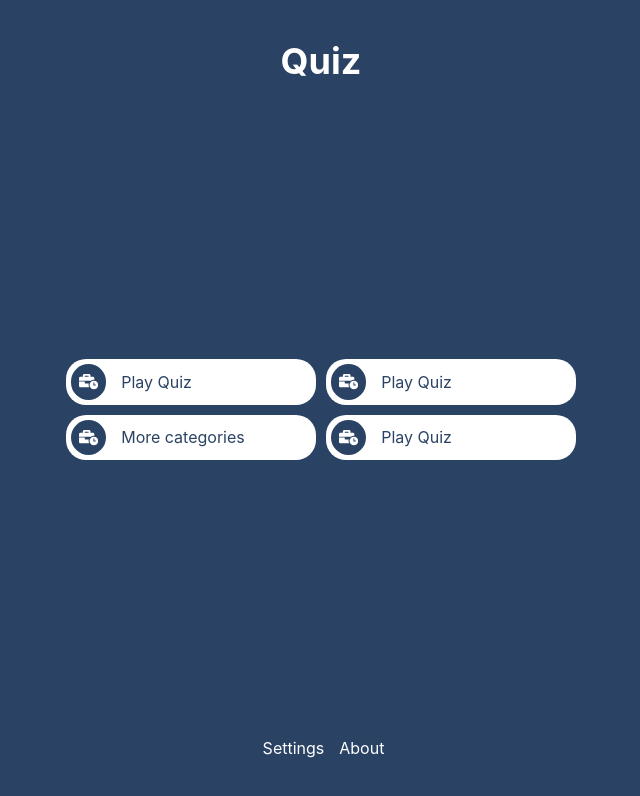
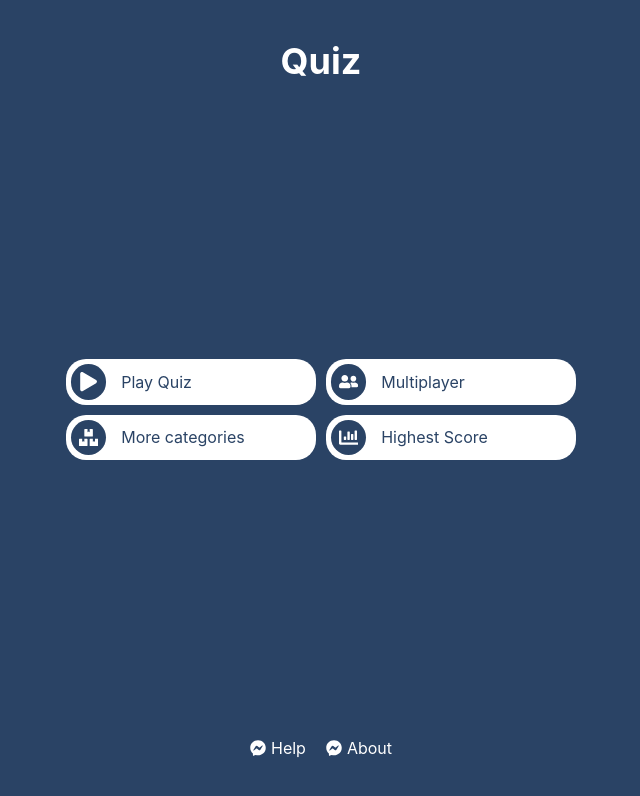
Before and after one commit to codeboyfriend/Quiz, a React (Create React App) app: page / in a window 1280 px wide. Shown: the top 796 px of the page, without its empty margins (319-959 px from the left). Built offline with nearby package versions, Linux system fonts and the light colour scheme; no server answers.

Commit message:
Add Changes

```diff
--- a/src/App.js
+++ b/src/App.js
@@ -5,6 +5,8 @@ import { ChakraProvider } from '@chakra-ui/react';
 import axios from "axios";
 import Home from "./components/pages/Home";
 import Dashboard from "./components/pages/Dashboard";
+import Level from "./components/Level";
+import About from "./components/About";
 
 function App() {
   const [res, setRes] = useState([]);
@@ -26,6 +28,11 @@ function App() {
         <Routes>
           <Route path="/" element={<Home />} />
           <Route path="/dashboard" element={<Dashboard />} />
+          <Route path="/level" element={<Level
+           categories={categories}
+           setCategories={setCategories}
+          />} />
+          <Route path="/about" element={<About />} />
         </Routes>
       </ChakraProvider>
     </Router>
--- /dev/null
+++ b/src/components/About.jsx
@@ -0,0 +1,57 @@
+import {
+    Box,
+    Heading,
+    Text
+} from "@chakra-ui/react";
+import { FaHome } from "react-icons/fa";
+import { Link } from "react-router-dom";
+
+const About = () => {
+  return (
+    <Box sx={{
+        h: '100vh',
+        bg: 'blue.800',
+        color: '#fff',
+        display: 'flex',
+        flexDir: 'column',
+        alignItems: 'center',
+        p: '40px 0'
+    }}>
+        <Box sx={{
+          maxW: '700px',
+          m: '0 auto',
+          textAlign: 'center',
+          border: '1px solid #fff',
+          m: '0 15px',
+          borderRadius: "10px",
+          overflow: 'hidden'
+        }}
+        >
+          <Heading sx={{
+            bgColor: '#fff',
+            color: 'blue.800',
+            p: '10px'
+          }}>Quiz</Heading>
+          <Text sx={{
+            fontSize: '.9rem',
+            p: '20px 10px',
+            textAlign: 'left'
+          }}>
+            Text in production.......... not yet deploy........Text in production.......... not yet deploy........Text in production.......... not yet deploy........Text in production.......... not yet deploy........Text in production.......... not yet deploy........Text in production.......... not yet deploy........Text in production.......... not yet deploy........
+          </Text>
+        </Box>
+
+        <Box sx={{
+            mt: '20px'
+        }}>
+        <Link to='/'>
+            <Text sx={{
+                fontSize: '1.5rem'
+            }}><FaHome /></Text>
+        </Link>
+        </Box>
+    </Box>
+  )
+}
+
+export default About
--- a/src/components/Board.jsx
+++ b/src/components/Board.jsx
@@ -34,7 +34,8 @@ const Board = () => {
         <Box sx={{
             border: '1px solid #fff',
             padding: '10px 12px',
-            borderRadius: '100%'
+            borderRadius: '100%',
+            borderTopRightRadius: '1px solid #000'
         }}>17</Box>
 
         <Box sx={flexStyle}>
--- a/src/components/Level.jsx
+++ b/src/components/Level.jsx
@@ -1,12 +1,34 @@
-const Level = () => {
+import {
+    Box,
+    Text
+} from "@chakra-ui/react"
+const Level = ({
+    categories,
+    setCategories
+}) => {
   return (
-    <div>
-        <select>
+    <Box sx={{
+        bg: 'blue.800',
+        color: '#fff',
+        h: '100vh',
+        display: 'flex',
+        justifyContent: 'center',
+        alignItems: 'center',
+        flexDir: 'column'
+    }}>
+        <Box sx={{
+            mb: '15px'
+        }}>Select Level</Box>
+        <select value={categories} onChange={(e) => setCategories(e.target.value)} style={{
+            color: '#2a4365',
+            fontSize: '12px',
+            fontWeight: '500'
+        }}>
             <option value="Easy">Easy</option>
             <option value="Medium">Medium</option>
             <option value="Hard">Hard</option>
         </select>
-    </div>
+    </Box>
   )
 }
 
--- a/src/components/pages/Home.jsx
+++ b/src/components/pages/Home.jsx
@@ -1,13 +1,27 @@
 import {
     Box,
     Heading,
-    Text
+    Text,
+    Modal,
+  ModalContent,
+  ModalHeader,
+  ModalBody,
+  ModalFooter,
+  useDisclosure
   } from "@chakra-ui/react";
-import { FaBusinessTime } from 'react-icons/fa';
-import { useNavigate } from 'react-router-dom';
+import {
+    FaChartBar,
+    FaUserFriends,
+    FaPlay,
+    FaBoxes,
+    FaFacebookMessenger
+
+} from 'react-icons/fa';
+import { Link, useNavigate } from 'react-router-dom';
 
  const Home = () => {
     const navigate = useNavigate();
+    const { isOpen, onOpen, onClose } = useDisclosure();
 
     const flexStyle = {
         display: 'flex',
@@ -63,23 +77,23 @@ return (
             // navigate('/dashboard')
             loadData
         } sx={flexStyle}>
-            <Text sx={iconStyle}><FaBusinessTime /></Text>
+            <Text sx={iconStyle}><FaPlay /></Text>
             <Text color={'blue.800'}>Play Quiz</Text>
         </Box>
 
         <Box sx={flexStyle}>
-            <Text sx={iconStyle}><FaBusinessTime /></Text>
-            <Text>Play Quiz</Text>
+            <Text sx={iconStyle}><FaUserFriends /></Text>
+            <Text>Multiplayer</Text>
         </Box>
 
         <Box sx={flexStyle}>
-            <Text sx={iconStyle}><FaBusinessTime /></Text>
+            <Text sx={iconStyle}><FaBoxes /></Text>
             <Text>More categories</Text>
         </Box>
 
-        <Box sx={flexStyle}>
-            <Text sx={iconStyle}><FaBusinessTime /></Text>
-            <Text>Play Quiz</Text>
+        <Box sx={flexStyle} onClick={onOpen}>
+            <Text sx={iconStyle}><FaChartBar /></Text>
+            <Text>Highest Score</Text>
         </Box>
         </Box>
 
@@ -88,17 +102,58 @@ return (
         display: 'flex',
         justifyContent: 'center',
         alignItems: 'center'
-        // w: '40px'
         }}>
         <Box sx={{
-            margin: '0 10px'
-        }}>Settings</Box>
+             margin: '0 10px',
+             display: 'flex',
+             alignItems: 'center'
+            }}
+          ><Text sx={{
+            mr: '5px'
+          }}><FaFacebookMessenger /></Text>
+            <Text>Help</Text>
+          </Box>
+
+        <Link to={'/about'}>
           <Box sx={{
-            margin: '0 5px'
+             margin: '0 10px',
+             display: 'flex',
+             alignItems: 'center'
             }}
-        >About</Box>
+          ><Text sx={{
+            mr: '5px'
+          }}><FaFacebookMessenger /></Text>
+            <Text>About</Text>
+          </Box>
+        </Link>
         </Box>
     </Box>
+
+    <Modal
+        isOpen={isOpen}
+        onClose={onClose}
+        motionPreset='slideInBottom'
+    >
+        <ModalContent sx={{
+            w: '250px'
+        }}>
+        <ModalBody>
+         <Box sx={{
+             display: 'flex',
+             alignItems: 'center'
+            }}
+            ><Text sx={{
+            mr: '5px',
+            fontSize: '1.8rem',
+            mb: '10px'
+          }}><FaChartBar /></Text>
+            <Text>Highest Score :</Text>
+          </Box>
+
+          <Box><Text>120</Text></Box>
+        </ModalBody>
+        </ModalContent>
+    </Modal>
 </Box>
 )
 }
--- a/src/components/util/Navbar.jsx
+++ b/src/components/util/Navbar.jsx
@@ -1,8 +1,9 @@
 import {
     Box,
     Text
-} from "@chakra-ui/react"
-import { Link } from "react-router-dom"
+} from "@chakra-ui/react";
+import { Link } from "react-router-dom";
+import { FaHome } from "react-icons/fa";
 
 const Navbar = () => {
   return (
@@ -15,8 +16,19 @@ const Navbar = () => {
         borderBottom: '1px solid #fff',
         boxShadow: '0px 1px 2px rgba'
     }}>
-        <Link to='/'><Text>Home</Text></Link>
-        <Text>PEOPLE</Text>
+        <Link to='/'>
+        <Text sx={{
+          fontSize: '1.4rem'
+        }}><FaHome /></Text>
+        </Link>
+
+        <Link to='/'>
+        <Text sx={{
+          fontSize: '1.5rem',
+          fontWeight: '500'
+        }}>Quiz</Text>
+        </Link>
+
         <Text sx={{
             fontSize: '12px',
             cursor: 'pointer'
```
Lines whose indentation alone changed are shown as unchanged.
